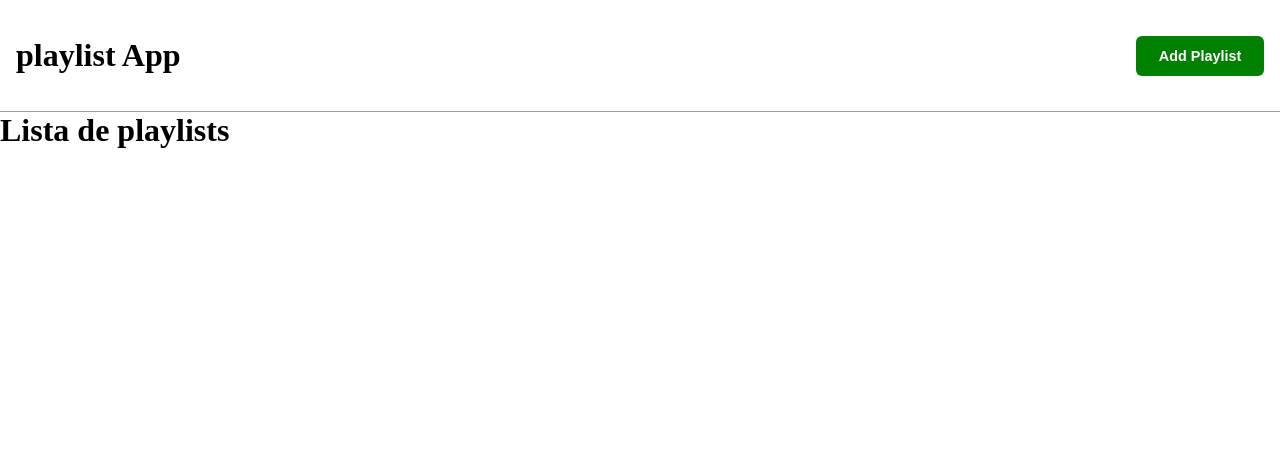
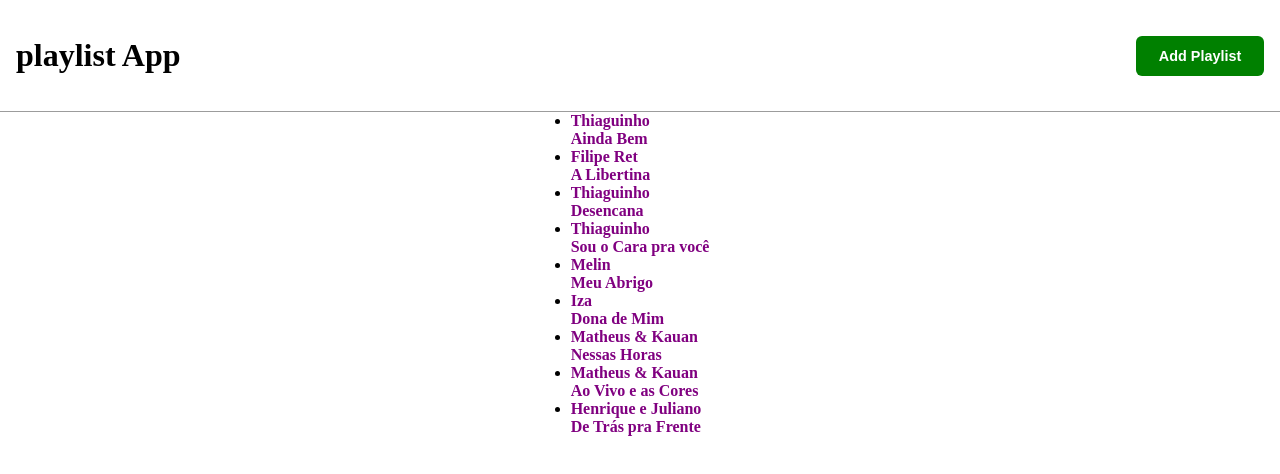
Before and after one commit to gabrielluiz01/Playlist-App, a React (Create React App) app: page / in a window 1280 px wide. Shown: the top 474 px of the page. Built offline with nearby package versions, Linux system fonts and the light colour scheme.

Commit message:
my playlist

```diff
--- a/src/pages/Paylists/Playlists.js
+++ b/src/pages/Paylists/Playlists.js
@@ -1,11 +1,80 @@
-import React from 'react';
-
+import React, { Component } from 'react';
+import styled from 'styled-components';
 // import { Container } from './styles';
 
-function Paylists() {
-  return (
-    <h1>Lista de playlists</h1>
-  );
+
+const Container = styled.div`
+  width: 100%;
+  height: 100vh;
+  display: flex;
+  justify-content: center;
+  /* align-items: center; */
+`;
+
+const Title = styled.h1`
+	color: purple;
+	font-size: 1rem;
+`;
+
+class Paylists extends Component {
+  constructor(props) {
+    super(props);
+    this.state = {
+      playlists: [
+        {
+          cantor: 'Thiaguinho',
+          música: 'Ainda Bem',
+        },
+        {
+          cantor: 'Filipe Ret',
+          música: 'A Libertina',
+        },
+        {
+          cantor: 'Thiaguinho',
+          música: 'Desencana',
+        },
+        {
+          cantor: 'Thiaguinho',
+          música: 'Sou o Cara pra você',
+        },
+        {
+          cantor: 'Melin',
+          música: 'Meu Abrigo',
+        },
+        {
+          cantor: 'Iza',
+          música: 'Dona de Mim',
+        },
+        {
+          cantor: 'Matheus & Kauan',
+          música: 'Nessas Horas',
+        },
+        {
+          cantor: 'Matheus & Kauan',
+          música: 'Ao Vivo e as Cores',
+        },
+        {
+          cantor: 'Henrique e Juliano',
+          música: 'De Trás pra Frente',
+        },
+      ]
+    };
+  }
+render() {
+  const { playlists } = this.state;
+    return (
+      <Container>
+        <ul>
+          {playlists.map((item) => (
+            <li>
+            <Title>{item.cantor}</Title>
+            <Title>{item.música}</Title>
+            </li>
+          ))}
+        </ul>
+      </Container>
+    );
+  }
 }
 
 export default Paylists;
```
